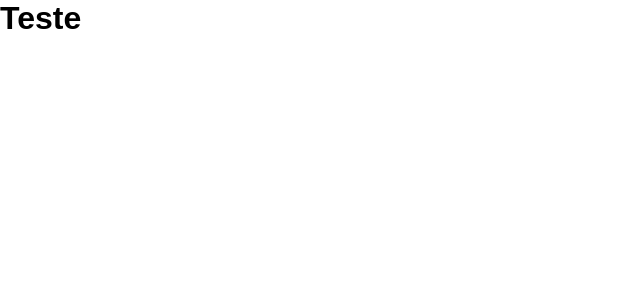
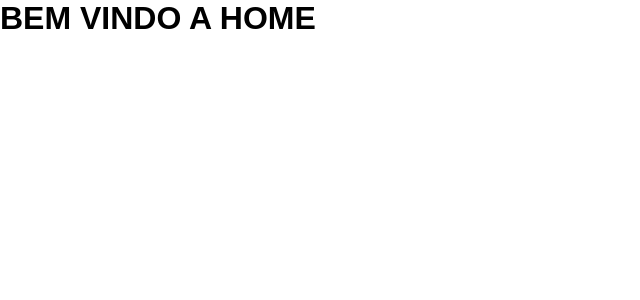
Before and after one commit to joaaoinacio/prime-flex, a React (Create React App) app: page / in a window 1280 px wide. Shown: the top 300 px of the page, without its empty margins (0-640 px from the left). Built offline with nearby package versions, Linux system fonts and the light colour scheme.

Commit message:
Commit: Rotas Home/Filme

```diff
--- a/package.json
+++ b/package.json
@@ -8,6 +8,7 @@
     "@testing-library/user-event": "^13.5.0",
     "react": "^18.2.0",
     "react-dom": "^18.2.0",
+    "react-router-dom": "^6.22.3",
     "react-scripts": "5.0.1",
     "web-vitals": "^2.1.4"
   },
--- a/src/App.js
+++ b/src/App.js
@@ -1,9 +1,10 @@
+import RoutesApp from './routes';
+
 
 function App() {
   return (
     <div className="App">
-      <h1>Teste</h1>
-
+      <RoutesApp/>
     </div>
   );
 }
--- a/src/pages/Filme/index.js
+++ b/src/pages/Filme/index.js
@@ -1,6 +1,6 @@
 function Filme(){
     return(
-        <div>Filmes</div>
+        <div>BEM VINDO A PAGINA DETALHE DE FILMES</div>
     )
 }
 
--- a/src/pages/Home/index.js
+++ b/src/pages/Home/index.js
@@ -1,7 +1,7 @@
 function Home(){
     return(
         <div>
-            <h1>Bem vindo a HOME</h1>
+            <h1>BEM VINDO A HOME</h1>
         </div>
     )
 }
--- /dev/null
+++ b/src/routes.js
@@ -0,0 +1,17 @@
+import { BrowserRouter, Routes, Route } from 'react-router-dom';
+
+import Home from './pages/Home';
+import Filme from './pages/Filme';
+
+function RoutesApp() {
+    return (
+        <BrowserRouter>
+            <Routes>
+                <Route path="/" element={<Home />} />
+                <Route path="/filme/:id" element={<Filme />} />
+            </Routes>
+        </BrowserRouter>
+    )
+}
+
+export default RoutesApp;
```
Also changed, not shown: 1 other file (tests, documents, lock files or other folders).
